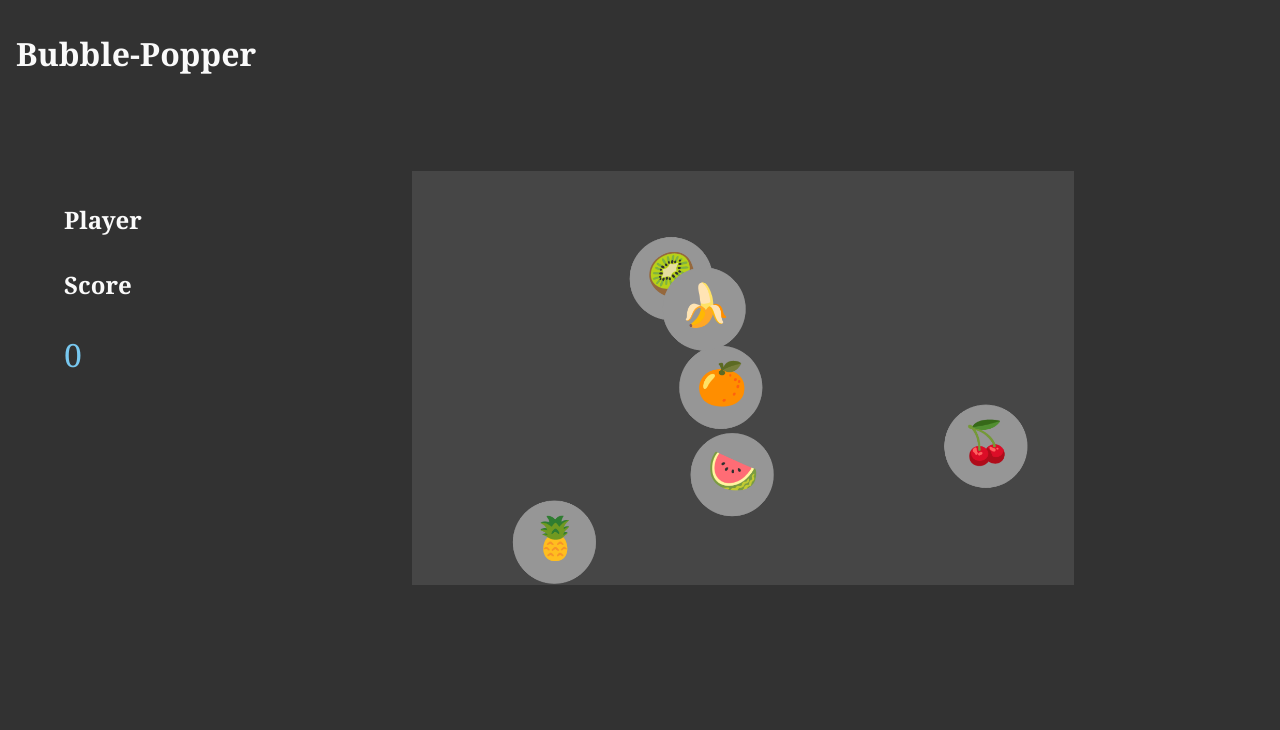
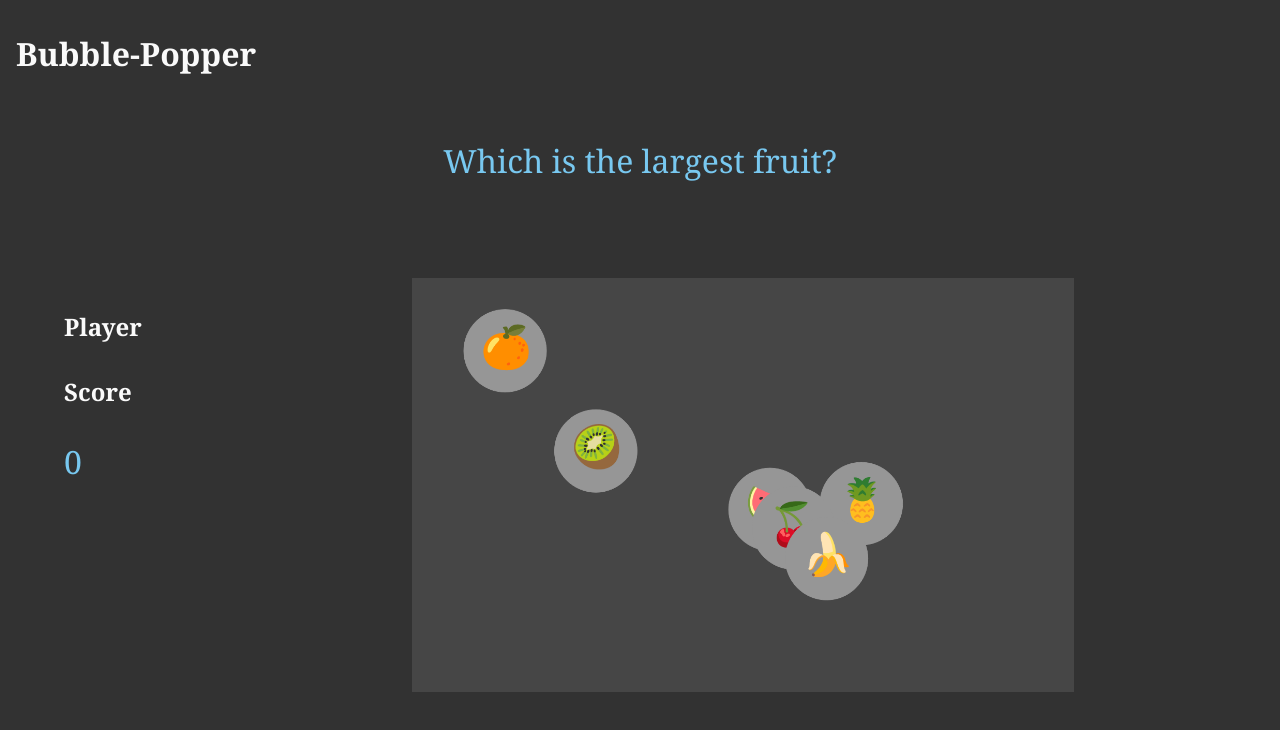
Before and after one commit to eladkap/arcavia, a plain HTML site: page arc-frontend/bubble-popper-game.html in a window 1280 px wide. Drawn offline with Linux system fonts and the light colour scheme.

Commit message:
added game variables

```diff
--- a/arc-frontend/bubble-popper-game.html
+++ b/arc-frontend/bubble-popper-game.html
@@ -12,6 +12,12 @@
         <h3>
             Bubble-Popper
         </h3>
+    </div>
+
+    <div class="container-center">
+        <p id="question">
+            q
+        </p>
     </div>
 
     <div style="display: flex; justify-content: space-around;">
--- a/arc-frontend/css/stylesheet.css
+++ b/arc-frontend/css/stylesheet.css
@@ -55,7 +55,7 @@ p {
     align-items: center;
     justify-content: center;
     margin: 0 auto;
-    padding: 1rem;
+    padding: 0rem;
 }
 
 .container-left {
--- a/arc-frontend/data/queries.json
+++ b/arc-frontend/data/queries.json
@@ -1,23 +1,38 @@
 [
     {
-        "query_id": 1,
+        "queryId": 1,
+        "question": "Which is the largest fruit?",
+        "answers": [
+            "watermelon",
+            "pinapple",
+            "cherry",
+            "kiwi",
+            "orange",
+            "banana"
+        ],
+        "correctAnswerIndex": 0
+    },
+    {
+        "queryId": 2,
+        "question": "Monkey like eating ...",
+        "answers": [
+            "watermelon",
+            "pinapple",
+            "kiwi",
+            "orange",
+            "banana"
+        ],
+        "correctAnswerIndex": 4
+    },
+    {
+        "queryId": 3,
         "question": "Which is the largest country?",
         "answers": [
-            "germany",
-            "france",
-            "china",
-            "spain"
-        ],
-        "correctAnswerIndex": 2
-    },
-    {
-        "query_id": 2,
-        "question": "Which is the largest fruit?",
-        "answers": [
-            "../assets/img/countryFlags/germany.png",
-            "../assets/img/countryFlags/france.png",
-            "../assets/img/countryFlags/china.png",
-            "../assets/img/countryFlags/spain.png"
+            "Germany",
+            "France",
+            "China",
+            "Spain",
+            "Israel"
         ],
         "correctAnswerIndex": 2
     }
--- a/arc-frontend/js/bubble-popper-game.js
+++ b/arc-frontend/js/bubble-popper-game.js
@@ -14,7 +14,9 @@ var food_symbols = [];
 var sports_symbols = [];
 var landmarks = [];
 
+var round = 0;
 var score = 0;
+var gameOver = false;
 
 /* KEYBOARD EVENTS */
 // window.addEventListener("keypress", keyPressed);
@@ -51,8 +53,13 @@ function onMouseOver(event) {
 }
 
 /* SETUP METHODS */
-function createBubbles() {
-    for (let i = 0; i < SYMBOLS.length; i++) {
+function createBubbles(query) {
+    document.getElementById('question').textContent = query.question;
+    let answers = query.answers;
+    correctAnswer = query.answers[query.correctAnswerIndex];
+    console.log(answers);
+
+    for (let i = 0; i < answers.length; i++) {
         let x = Utils.getRandomFromRange(2 * BUBBLE_RADIUS, window.innerWidth - 2 * BUBBLE_RADIUS);
         let y = Utils.getRandomFromRange(2 * BUBBLE_RADIUS, window.innerHeight - 2 * BUBBLE_RADIUS);
         let angle = Math.random() * (2 * Math.PI);
@@ -98,15 +105,27 @@ function addToScore(amount) {
     document.getElementById('score').textContent = newScore;
 }
 
+function nextRound() {
+    round++;
+
+    if (round >= queries.length) {
+        gameOver = true;
+        return false;
+    }
+
+    createBubbles(queries[round]);
+    return true;
+}
+
 function initGame() {
     document.getElementById('score').textContent = '0';
+    round = -1;
+    nextRound();
 }
 
 function setup() {
     console.log('setup');
     /* create entities */
-    createBubbles();
-
     initGame();
 }
 
--- a/arc-frontend/js/query.js
+++ b/arc-frontend/js/query.js
@@ -1,5 +1,6 @@
 class Query {
-    constructor(question, answers, correctAnswerIndex) {
+    constructor(queryId, question, answers, correctAnswerIndex) {
+        this.queryId = queryId;
         this.question = question;
         this.answers = answers;
         this.correctAnswerIndex = correctAnswerIndex;
```
